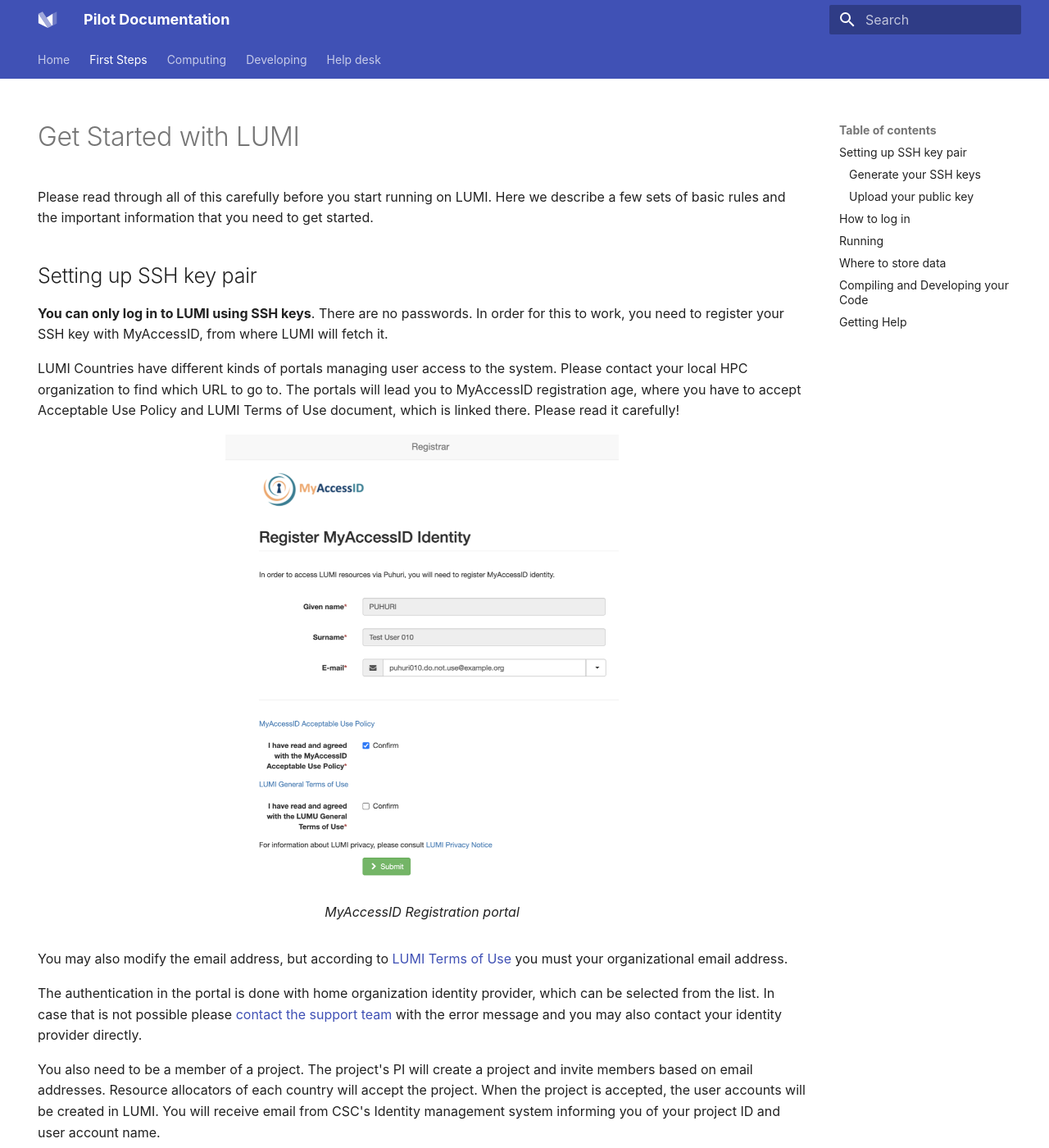
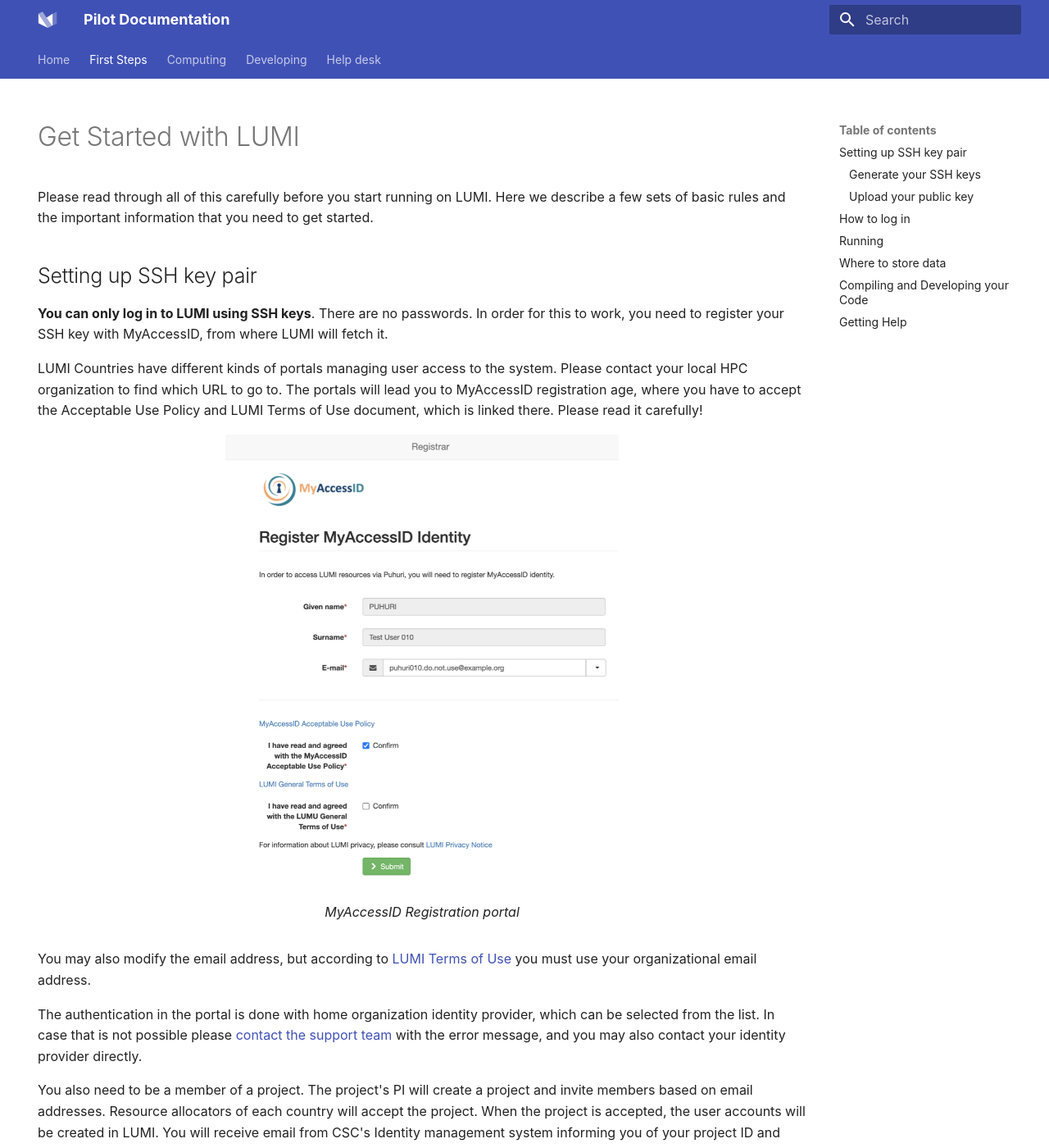
Before and after one commit to Lumi-supercomputer/lumi-userguide, an MkDocs documentation site: the page built from docs/firststeps/getstarted.md, in a window 1280 px wide and 1400 px high. Shown: the whole window at 82% size. Built offline with MkDocs 1.6.1 and Material for MkDocs 9.7.7, drawn with Linux system fonts in a browser that asks for light colours; some of the changed text lies outside the part shown.

Commit message:
Update getstarted.md

```diff
--- a/docs/firststeps/getstarted.md
+++ b/docs/firststeps/getstarted.md
@@ -20,7 +20,7 @@
 
 **You can only log in to LUMI using SSH keys**. There are no passwords. In order for this to work, you need to register your SSH key with MyAccessID, from where LUMI will fetch it.
 
-LUMI Countries have different kinds of portals managing user access to the system. Please contact your local HPC organization to find which URL to go to. The portals will lead you to MyAccessID registration age, where you have to accept Acceptable Use Policy and LUMI Terms of Use
+LUMI Countries have different kinds of portals managing user access to the system. Please contact your local HPC organization to find which URL to go to. The portals will lead you to MyAccessID registration age, where you have to accept the Acceptable Use Policy and LUMI Terms of Use
 document, which is linked there. Please read it carefully!
 
 <figure>
@@ -34,11 +34,11 @@
 
 
 You may also modify the email address, but according to
-[LUMI Terms of Use][terms-of-use] you must your organizational email address.
+[LUMI Terms of Use][terms-of-use] you must use your organizational email address.
 
 The authentication in the portal is done with home organization identity provider,
 which can be selected from the list. In case that is not possible please
-[contact the support team][support-account] with the error message and you may also
+[contact the support team][support-account] with the error message, and you may also
 contact your identity provider directly.
 
 You also need to be a member of a project. The project's PI will create a project
```
Also changed, not shown: other parts of docs/firststeps/getstarted.md (+2 -2 lines).
